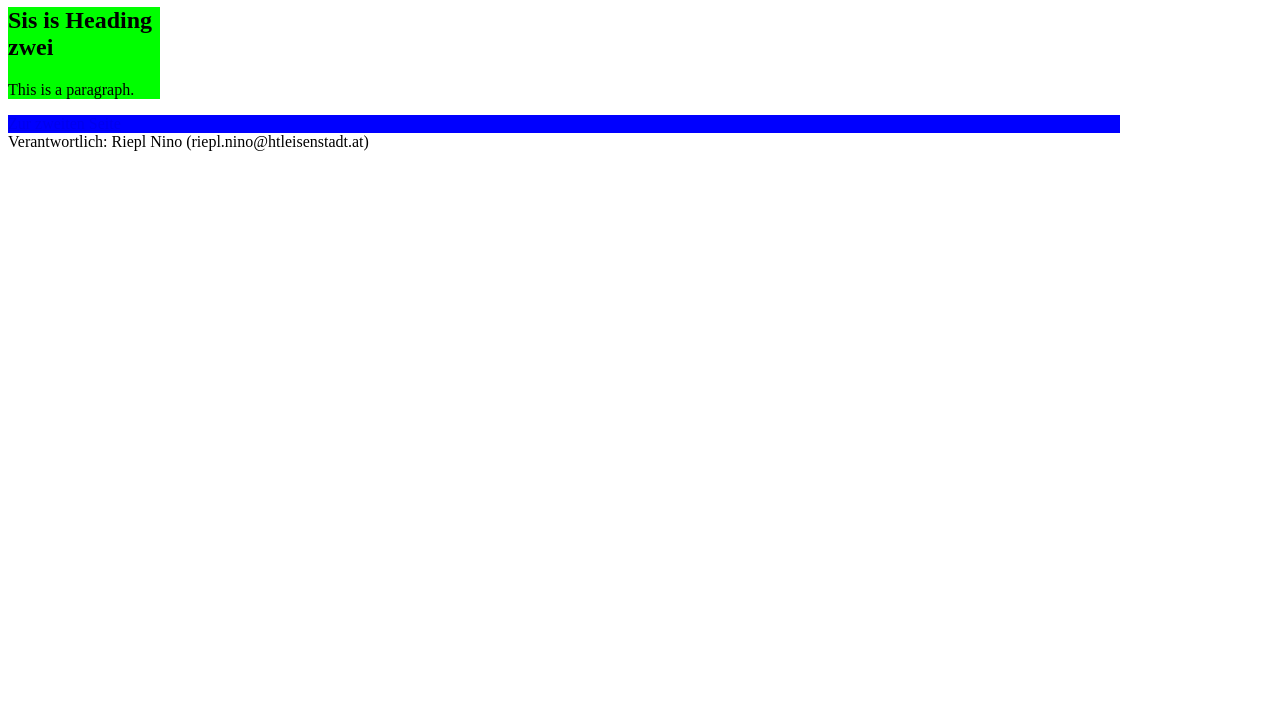
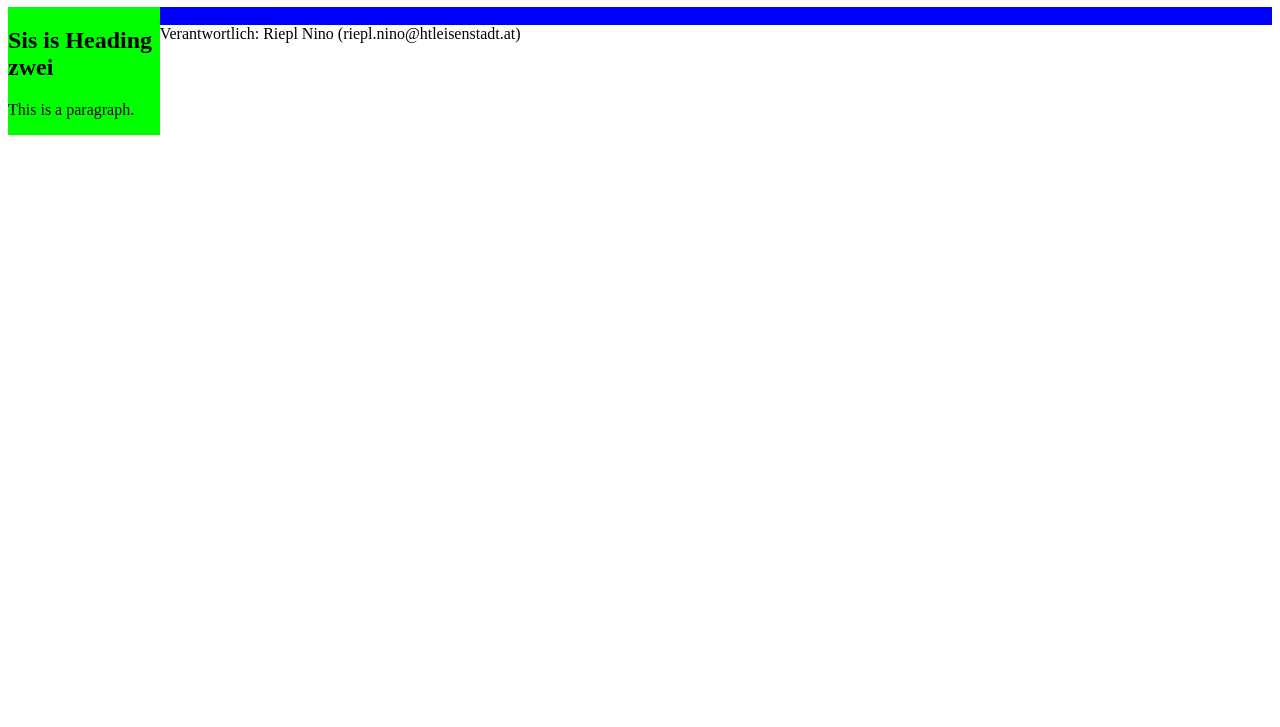
Before and after one commit to n1no104/pandabuy, a plain HTML site: page index.html in a window 1280 px wide. Shown: the part 73-800 px from the top of the page. Drawn offline with Linux system fonts and the light colour scheme.

Commit message:
Update index.html

```diff
--- a/index.html
+++ b/index.html
@@ -8,11 +8,11 @@
 			<h1>Sis is a Heading uno</h1>
 		</div>
 		<div>
-			<div style="background:#00ff00; width:12%;">
+			<div style="background:#00ff00; width:12%; float:left;">
 				<h2>Sis is Heading zwei</h2>
 				<p>This is a paragraph.</p>
 			</div>
-			<div style="background:#0000ff; width:88%;">
+			<div style="background:#0000ff; width:88%; float:left;">
 				<a href="./page2.html">
 				Zur zweiten Seite</a>
 			</div>
```
